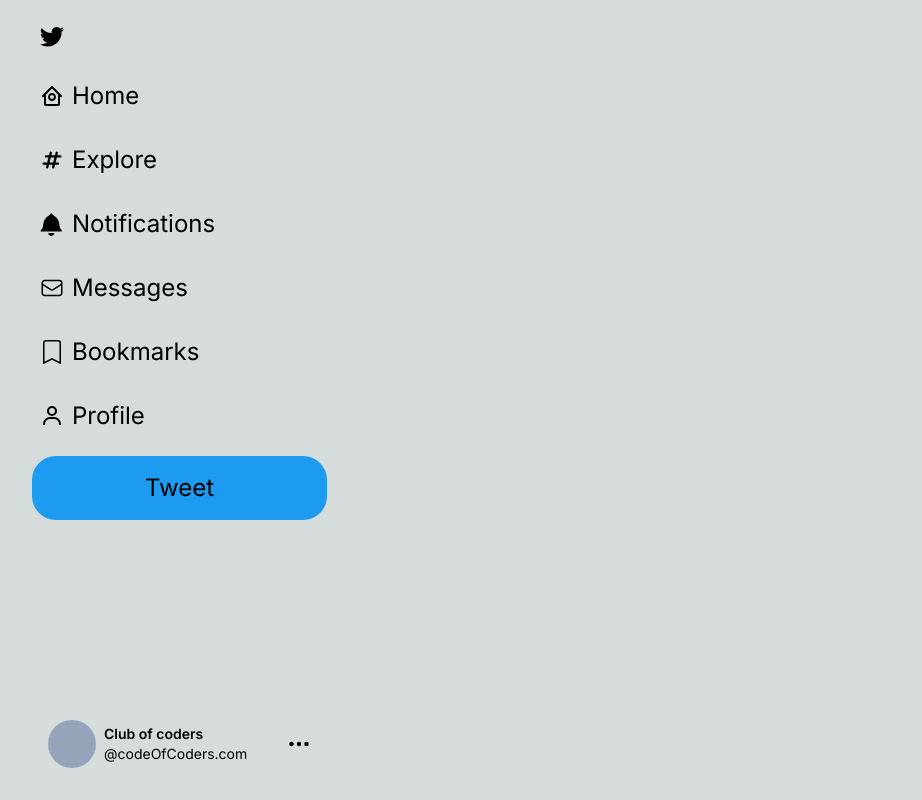
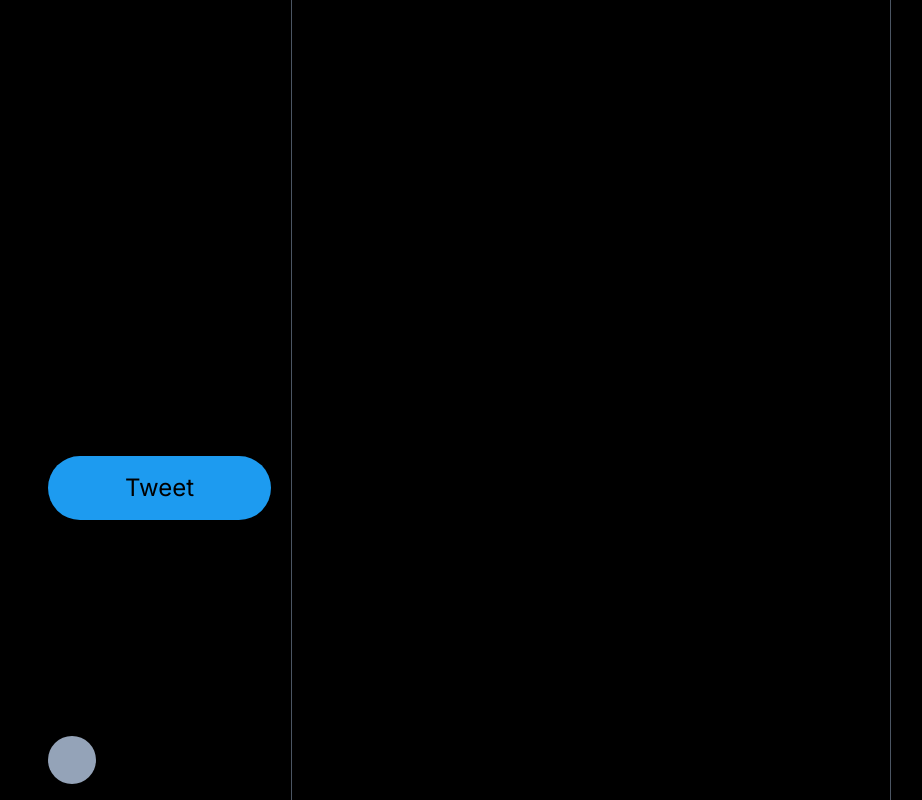
Before and after one commit to gurverm/twitter-clone, a Next.js app: page / in a window 1280 px wide. Shown: the whole page, without its empty margins (112-1034 px from the left). Built offline with nearby package versions, Linux system fonts and the light colour scheme.

Commit message:
left sidebar button padding debugged

```diff
--- a/src/app/page.tsx
+++ b/src/app/page.tsx
@@ -2,11 +2,13 @@ import LeftSidebar from "@/components/LeftSidebar";
 
 const page = () => {
   return (
-    <div className="w-full h-full flex justify-center items-center">
+    <div className="w-full h-full flex justify-center items-center bg-black">
       <div className="max-w-screen-lg w-full h-full flex relative">
         {/* Left sidebar/ navigation */}
-       <LeftSidebar />
-        <main></main>
+        <LeftSidebar />
+        <main className="ml-[275px] p-6 mx-2 flex w-[600px] h-full min-h-screen flex-col border-l-[0.5px] border-r-[0.5px] border-gray-600">
+          <h1 className="text-2xl font-bold">Home</h1>
+        </main>
         <section></section>
       </div>
     </div>
--- a/src/components/LeftSidebar.tsx
+++ b/src/components/LeftSidebar.tsx
@@ -38,8 +38,8 @@ const NAVIGATION_ITEMS = [
 ];
 const LeftSidebar = () => {
   return (
-    <section className="fixed w-[275] items-stretch flex flex-col h-screen">
-    <div className="w-full mt-4 flex flex-col items-stretch  h-full space-y-4">
+    <section className="fixed w-[275] items-stretch flex flex-col h-screen px-4">
+      <div className="mt-4 flex flex-col items-stretch  h-full space-y-4">
         {NAVIGATION_ITEMS.map((item) => (
           <Link
             className="hover:bg-white/10 text-2xl transition duration-200 rounded-3xl py-2 px-6 flex items-center justify-start w-fit space-x-2"
@@ -49,24 +49,26 @@ const LeftSidebar = () => {
             <div>
               <item.icon />
             </div>
-          <div>{item.title !== "Twitter" && <div>{item.title}</div>}</div>
+            {item.title !== "Twitter" && <div>{item.title}</div>}
           </Link>
         ))}
-      <button className="w-full rounded-3xl m-4 bg-primary p-4 text-2xl text-center hover:bg-opacity-70 transition ">
+        <button className="rounded-full m-4 bg-primary p-4 text-2xl text-center hover:bg-opacity-70 transition duration-200">
           Tweet
         </button>
       </div>
-    <button className="w-full flex items-center space-x-2 rounded-3xl m-4 p-4 text-2xl text-center hover:bg-white/10 transition duration-200 justify-between ">
-      <div className="flex items-center space-x-2">
+      <button className="rounded-full flex items-center space-x-2 bg-transparent p-4 text-center hover:bg-white/10 transition duration-200 w-full justify-between">        <div className="flex items-center space-x-2">
           <div className="rounded-full bg-slate-400 w-12 h-12"></div>
           <div className="text-left text-sm">
             <div className="font-semibold">Club of coders</div>
             <div>@codeOfCoders.com</div>
           </div>
         </div>
-      <div><BsThreeDots/></div>
+        <div>
+          <BsThreeDots />
+        </div>
       </button>
-  </section>  )
-}
+    </section>
+  );
+};
 
-export default LeftSidebar
+export default LeftSidebar;
```
Lines whose indentation alone changed are shown as unchanged.
